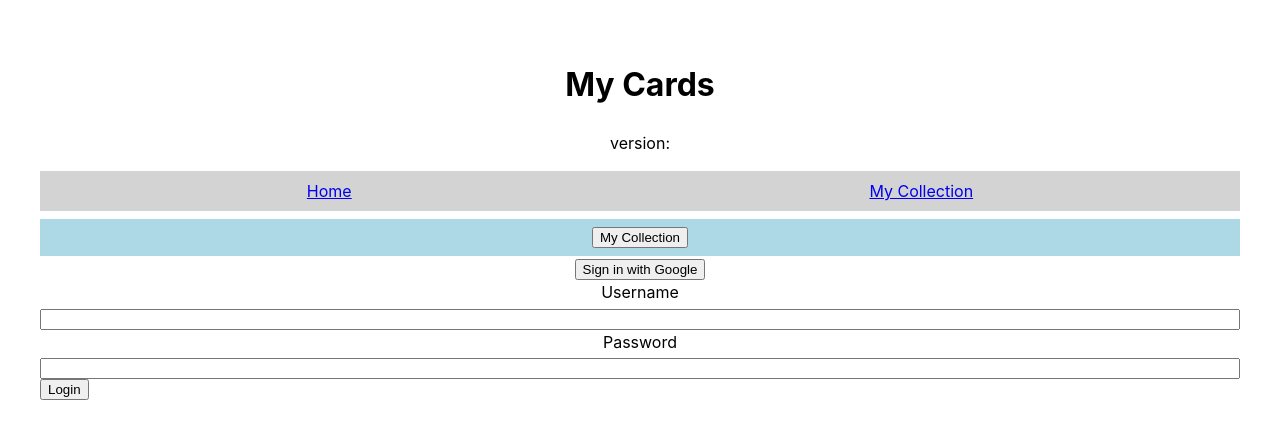
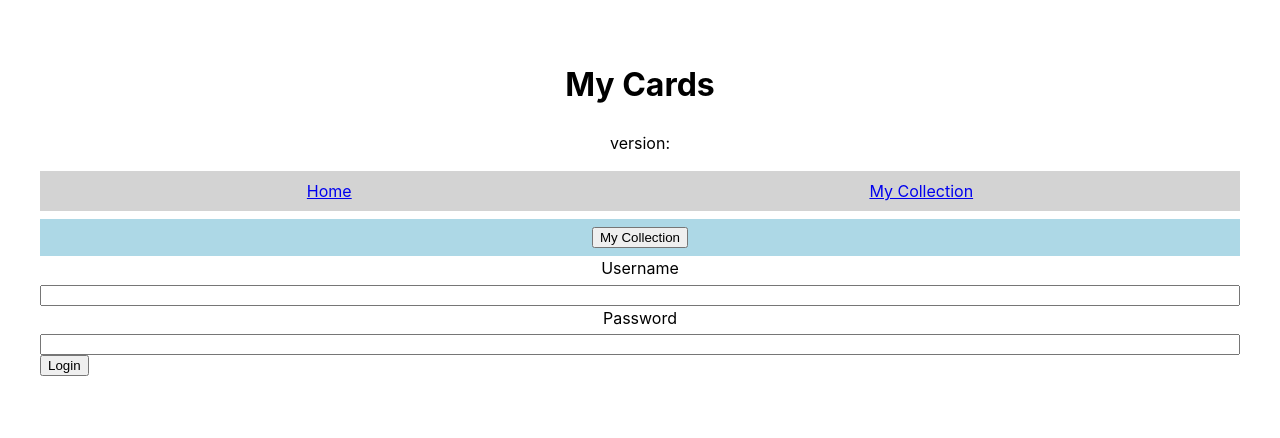
Before and after one commit to UWC2-JSCRIPT/320-wn24-final-project-tvroley, a React (Vite) app: page / in a window 1280 px wide. Shown: the top 438 px of the page. Built offline with nearby package versions, Linux system fonts and the light colour scheme.

Commit message:
deleted google signin

```diff
--- a/src/Home.jsx
+++ b/src/Home.jsx
@@ -8,34 +8,6 @@ export default function Home() {
   const [password, setPassword] = useState("");
   const [token, setToken] = useState("");
 
-  const signin = () => {
-    const auth = getAuth();
-    const provider = new GoogleAuthProvider();
-
-    signInWithPopup(auth, provider)
-      .then((result) => {
-        // This gives you a Google Access Token. You can use it to access the Google API.
-        const credential = GoogleAuthProvider.credentialFromResult(result);
-        const token = credential.accessToken;
-        // The signed-in user info.
-        const user = result.user;
-        // IdP data available using getAdditionalUserInfo(result)
-        // ...
-      })
-      .catch((error) => {
-        // Handle Errors here.
-        const errorCode = error.code;
-        const errorMessage = error.message;
-        // The email of the user's account used.
-        const email = error.customData.email;
-        // The AuthCredential type that was used.
-        const credential = GoogleAuthProvider.credentialFromError(error);
-        // ...
-      });
-  };
-
-  //https://trading-cards-backend-production.up.railway.app/auth/login
-  //http://localhost:3000/auth/login
   const login = async (event) => {
     event.preventDefault();
     const response = await fetch(
@@ -72,7 +44,6 @@ export default function Home() {
       <div className="div-home-buttons">
         <button onClick={goCollection}>My Collection</button>
       </div>
-      <button onClick={signin}>Sign in with Google</button>
       <div className="div-input-label">
         <label htmlFor="username-input">Username</label>
         <input
```
